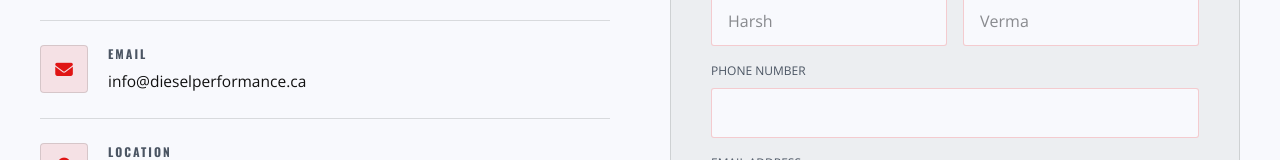
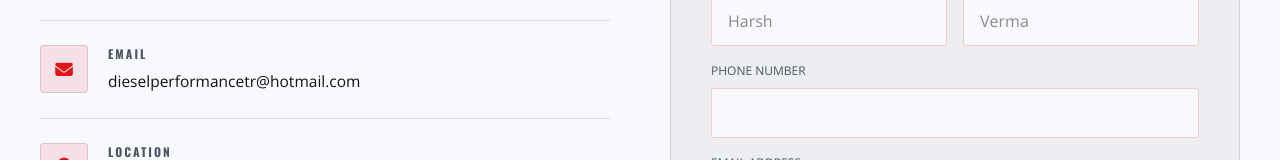
Before and after one commit to gagabeyonce662-tech/harsh-verma, a Next.js app: page / in a window 1280 px wide. Shown: the part 6217-6377 px from the top of the page. Built offline with nearby package versions, Linux system fonts and the light colour scheme.

Commit message:
email right

```diff
--- a/app/components/homeLanding.data.ts
+++ b/app/components/homeLanding.data.ts
@@ -3,7 +3,7 @@ export const CONTACT = {
   phoneDisplayCompact: "(365) 773-4287",
   phoneHref: "tel:3657734287",
   whatsappHref: "https://wa.me/13657734287",
-  emailPrimary: "info@dieselperformance.ca",
+  emailPrimary: "dieselperformancetr@hotmail.com",
   emailSecondary: "Dieselperformancetr@hotmail.com",
 };
 
```
